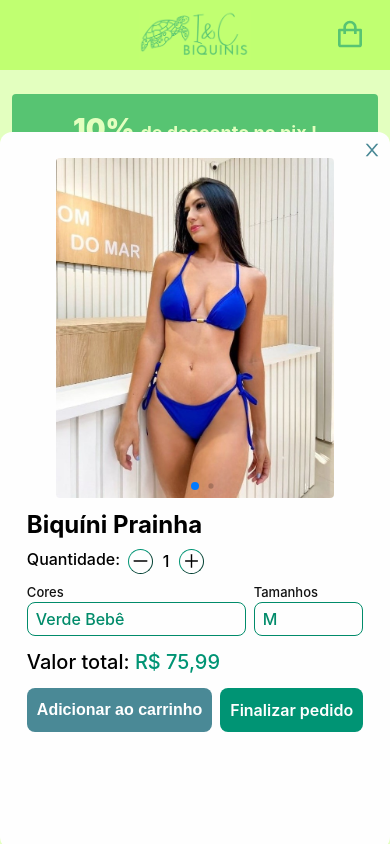
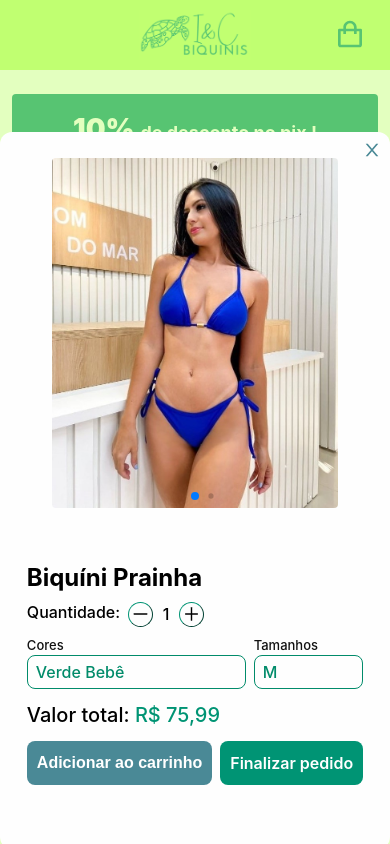
Before and after one commit to FranciscoNeto2909/iec_biquinis, a React (Vite) app: page / in a window 390 px wide. Both pictures are taken after a click on the element 290 px from the left and 352 px from the top of the page. Shown: the top 844 px of the page. Built offline with nearby package versions, Linux system fonts and the light colour scheme.

Commit message:
modal img size improved

```diff
--- a/src/components/modal/modal.css
+++ b/src/components/modal/modal.css
@@ -206,7 +206,7 @@
         animation-fill-mode: forwards;
     }
 
-    .modal_image {
+    .modal_image img {
         max-height: 350px;
     }
 
@@ -279,7 +279,7 @@
         max-width: 100%;
     }
 
-    .modal_image {
-        max-height: 370px;
+    .modal_image img {
+        max-height: 288px;
     }
 }
```
